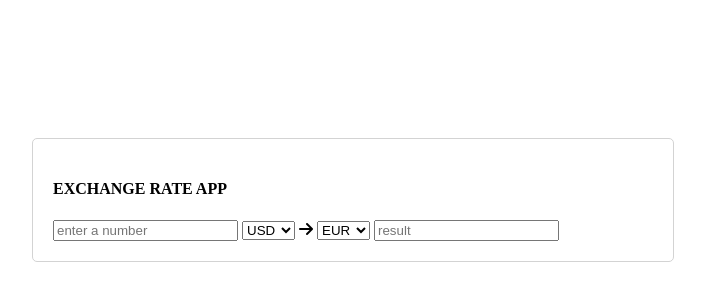
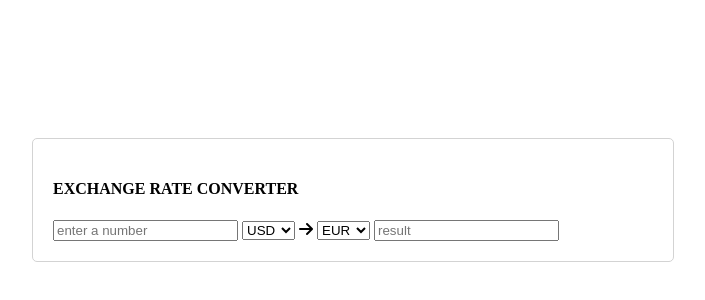
Before and after one commit to Rumeysa-koseoglu/exchange-rate-app, a plain HTML site: page index.html in a window 1280 px wide. Shown: the part 142-442 px from the top of the page, without its empty margins (287-992 px from the left). Drawn offline with Linux system fonts and the light colour scheme; a script that the page names is missing.

Commit message:
chore: change h4 heading to 'Exchange Rate Converter'

```diff
--- a/index.html
+++ b/index.html
@@ -12,7 +12,7 @@
     <div id="container">
         <div id="main">
             <div class="header-wrapper">
-                <h4>EXCHANGE RATE APP</h4>
+                <h4>EXCHANGE RATE CONVERTER</h4>
             </div>
 
             <div class="content-wrapper">
```
